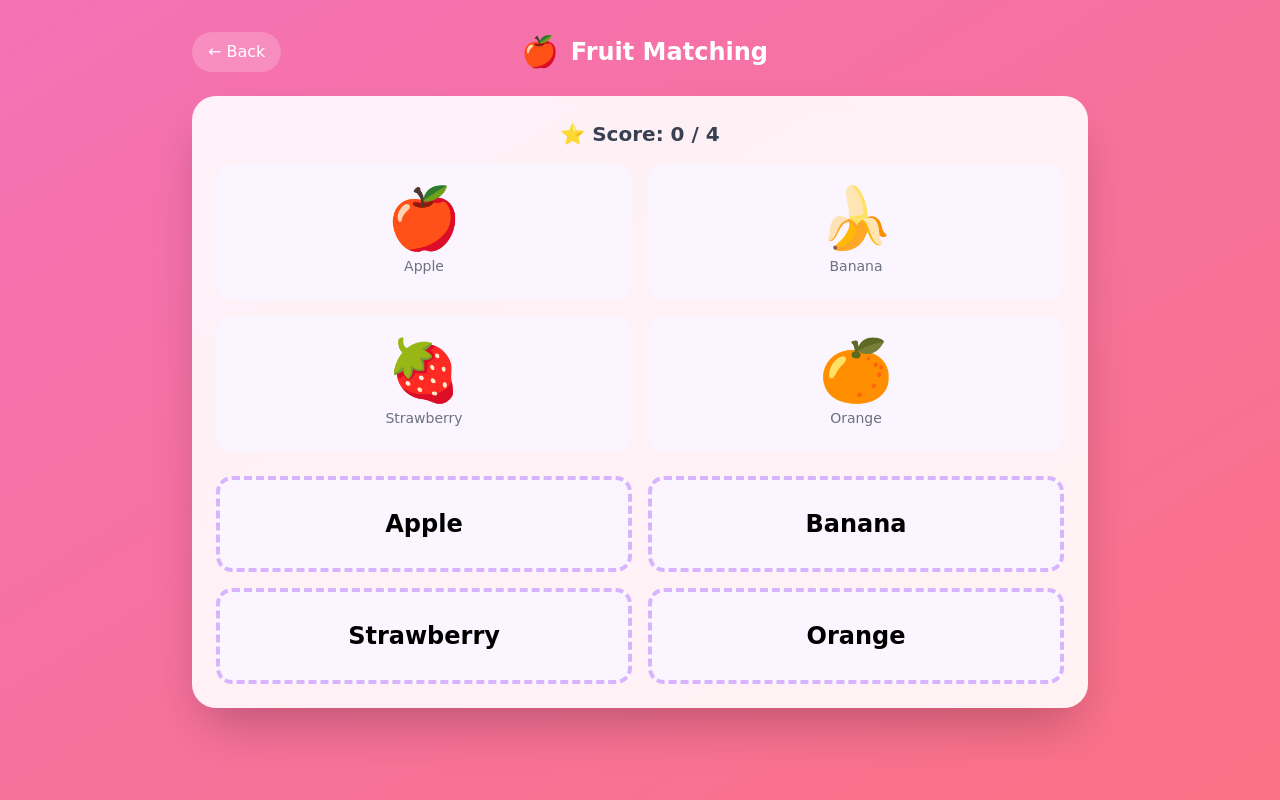
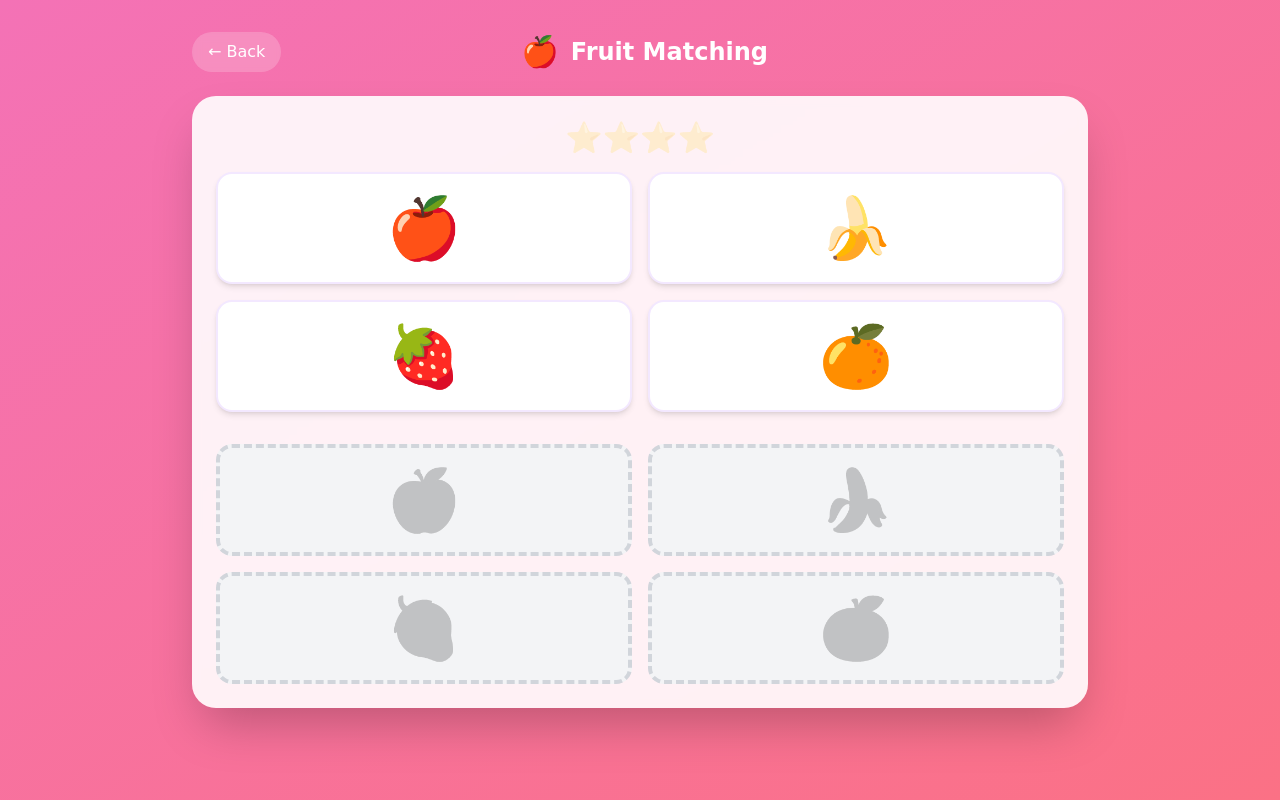
Before and after one commit to Arushay/paw-some-learning, a React (Create React App) app in the folder frontend/: page /play/matching in a window 1280 px wide. Built offline with nearby package versions, Linux system fonts and the light colour scheme; no server answers.

Commit message:
updates farmanimal voice

```diff
--- a/frontend/src/pages/FarmAnimals.js
+++ b/frontend/src/pages/FarmAnimals.js
@@ -12,13 +12,33 @@ const animals = [
 
 const FarmAnimals = () => {
   const [message, setMessage] = useState('');
+  const playSound = (animal) => {
+    setMessage(`🐾 ${animal.emoji} says: ${animal.sound}`);
 
-  const playSound = (animal) => {
+    // Stop any currently speaking voice
+    window.speechSynthesis.cancel();
+
+    // Create the speech
     const utterance = new SpeechSynthesisUtterance(animal.sound);
-  utterance.rate = 1.2;
-  utterance.pitch = 1.5;
-  window.speechSynthesis.speak(utterance);
-  setMessage(`🐾 ${animal.emoji} says: ${animal.sound}`);
+
+    // 🎛️ Tune the voice to be kid-friendly
+    utterance.rate = 0.8;   // Slower (normal is 1.0)
+    utterance.pitch = 1.3;  // Slightly higher/cheerful
+    utterance.volume = 1;   // Maximum volume
+
+    // Try to find a female/child voice if available
+    const voices = window.speechSynthesis.getVoices();
+    const friendlyVoice = voices.find(voice =>
+      voice.name.includes('Samantha') || // Mac female voice
+      voice.name.includes('Google UK English Female') ||
+      voice.name.includes('Zira')
+    );
+
+    if (friendlyVoice) {
+      utterance.voice = friendlyVoice;
+    }
+
+    window.speechSynthesis.speak(utterance);
   };
 
   return (
--- a/frontend/src/pages/FruitMatching.js
+++ b/frontend/src/pages/FruitMatching.js
@@ -43,49 +43,68 @@ const FruitMatching = () => {
     e.preventDefault();
   };
 
-  return (
+    return (
     <PlayPage title="Fruit Matching" icon="🍎" color="from-pink-400 to-rose-400">
       <div className="text-center mb-4">
-        <p className="text-xl font-semibold text-gray-700">
-          ⭐ Score: {score} / {fruits.length}
-        </p>
+        {/* We use stars instead of text for the score */}
+        <div className="text-3xl mb-2">
+          {Array.from({ length: fruits.length }).map((_, i) => (
+            <span key={i} className={i < score ? 'opacity-100' : 'opacity-20'}>
+              ⭐
+            </span>
+          ))}
+        </div>
         {message && (
-          <p className="text-lg font-medium text-purple-600 mt-2">{message}</p>
+          <p className="text-3xl">{message}</p>
         )}
       </div>
 
-      <div className="grid grid-cols-2 gap-4 mb-6">
+      {/* Draggable Fruits */}
+      <div className="grid grid-cols-2 gap-4 mb-8">
         {fruits.map((fruit) => (
           <div
             key={fruit.id}
             draggable={!matched[fruit.id]}
             onDragStart={(e) => handleDragStart(e, fruit)}
             className={`text-6xl p-6 rounded-2xl text-center cursor-grab transition ${
-              matched[fruit.id] ? 'opacity-50 bg-gray-100 cursor-default' : 'bg-purple-50 hover:bg-purple-100'
+              matched[fruit.id]
+                ? 'opacity-0' // Hide fruit when matched
+                : 'bg-white shadow-md border-2 border-purple-100 hover:scale-105'
             }`}
           >
             {fruit.emoji}
-            <p className="text-sm text-gray-500 mt-2">{fruit.name}</p>
           </div>
         ))}
       </div>
 
+      {/* Drop Zones (Shadows) */}
       <div className="grid grid-cols-2 gap-4">
         {fruits.map((fruit) => (
           <div
             key={fruit.id}
             onDrop={(e) => handleDrop(e, fruit)}
             onDragOver={handleDragOver}
-            className={`h-24 rounded-2xl border-4 border-dashed flex items-center justify-center text-2xl font-bold transition ${
-              matched[fruit.id] ? 'border-green-400 bg-green-50' : 'border-purple-300 bg-purple-50'
+            className={`h-28 rounded-2xl border-4 border-dashed flex items-center justify-center text-6xl transition ${
+              matched[fruit.id]
+                ? 'border-green-400 bg-green-50'
+                : 'border-gray-300 bg-gray-100'
             }`}
           >
-            {matched[fruit.id] ? '✅' : fruit.name}
+            {/* The Shadow! We use CSS filter to make it black */}
+            {matched[fruit.id] ? (
+              <span className="drop-shadow-md">✨</span>
+            ) : (
+              <span className="opacity-20 grayscale brightness-0">
+                {fruit.emoji}
+              </span>
+            )}
           </div>
         ))}
       </div>
     </PlayPage>
   );
+
+
 };
 
 export default FruitMatching;
```
